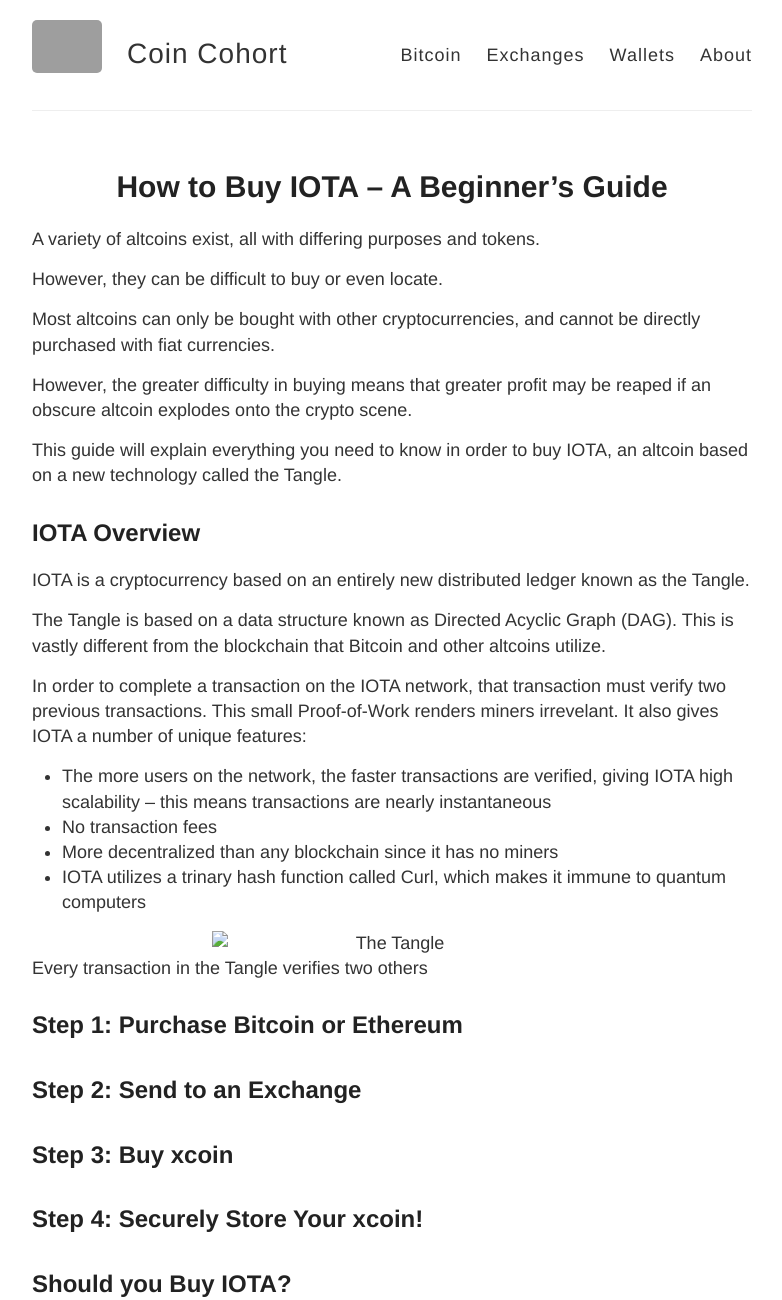
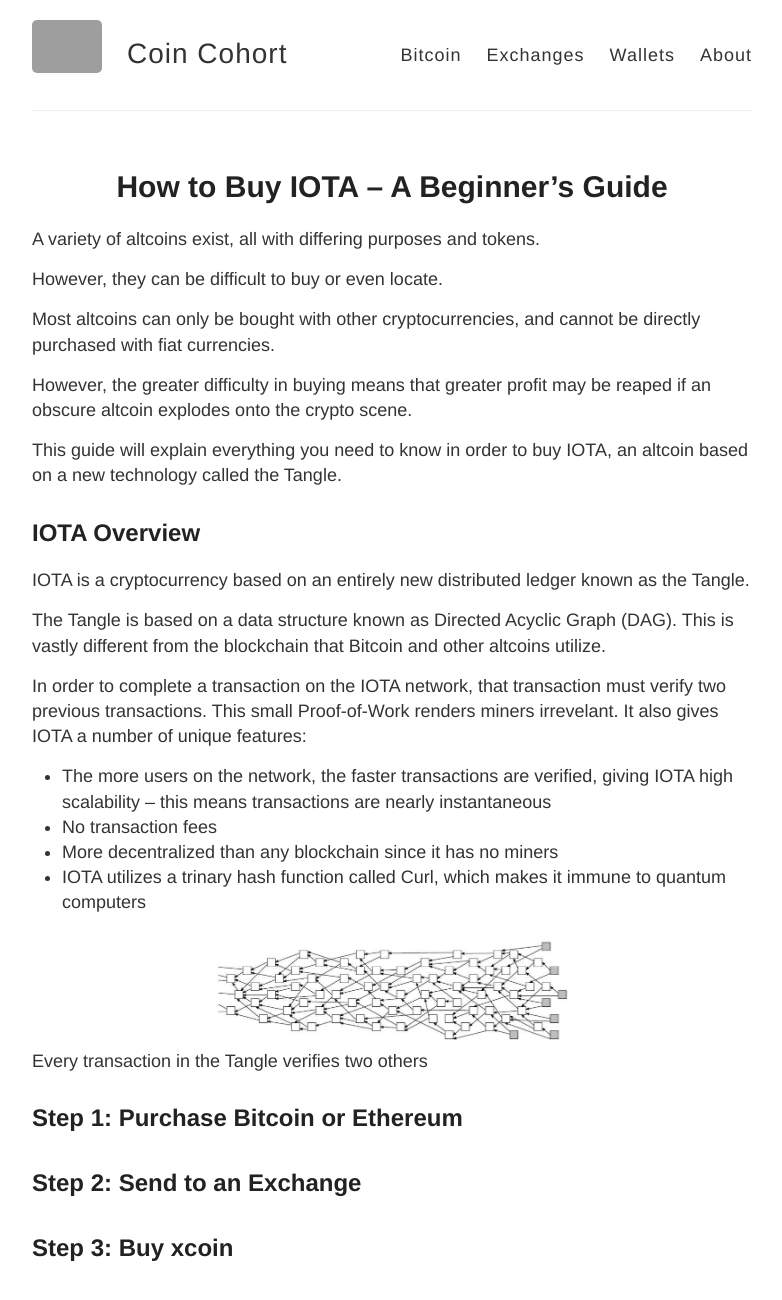
Before and after one commit to homebodygym/homebodygym, a Jekyll site: the page built from pages/altcoins/how-to-buy/iota.md, in a window 1280 px wide. Shown: the top 1300 px of the page, without its empty margins (248-1030 px from the left). Built offline with Jekyll 4.4.1, drawn with Linux system fonts in a browser that asks for light colours; a script that is not in the unit is left out; grey boxes are pictures that could not be loaded.

Commit message:
fixed img path

```diff
--- a/pages/altcoins/how-to-buy/iota.md
+++ b/pages/altcoins/how-to-buy/iota.md
@@ -31,7 +31,7 @@
 * IOTA utilizes a trinary hash function called Curl, which makes it immune to quantum computers
 
 <figure>
-	<img alt="The Tangle" src="img/altcoins/iota/tangle.png" class="img-middle">
+	<img alt="The Tangle" src="/img/altcoins/iota/tangle.png" class="img-middle">
 	<figcaption>Every transaction in the Tangle verifies two others</figcaption>
 </figure>
 
```
